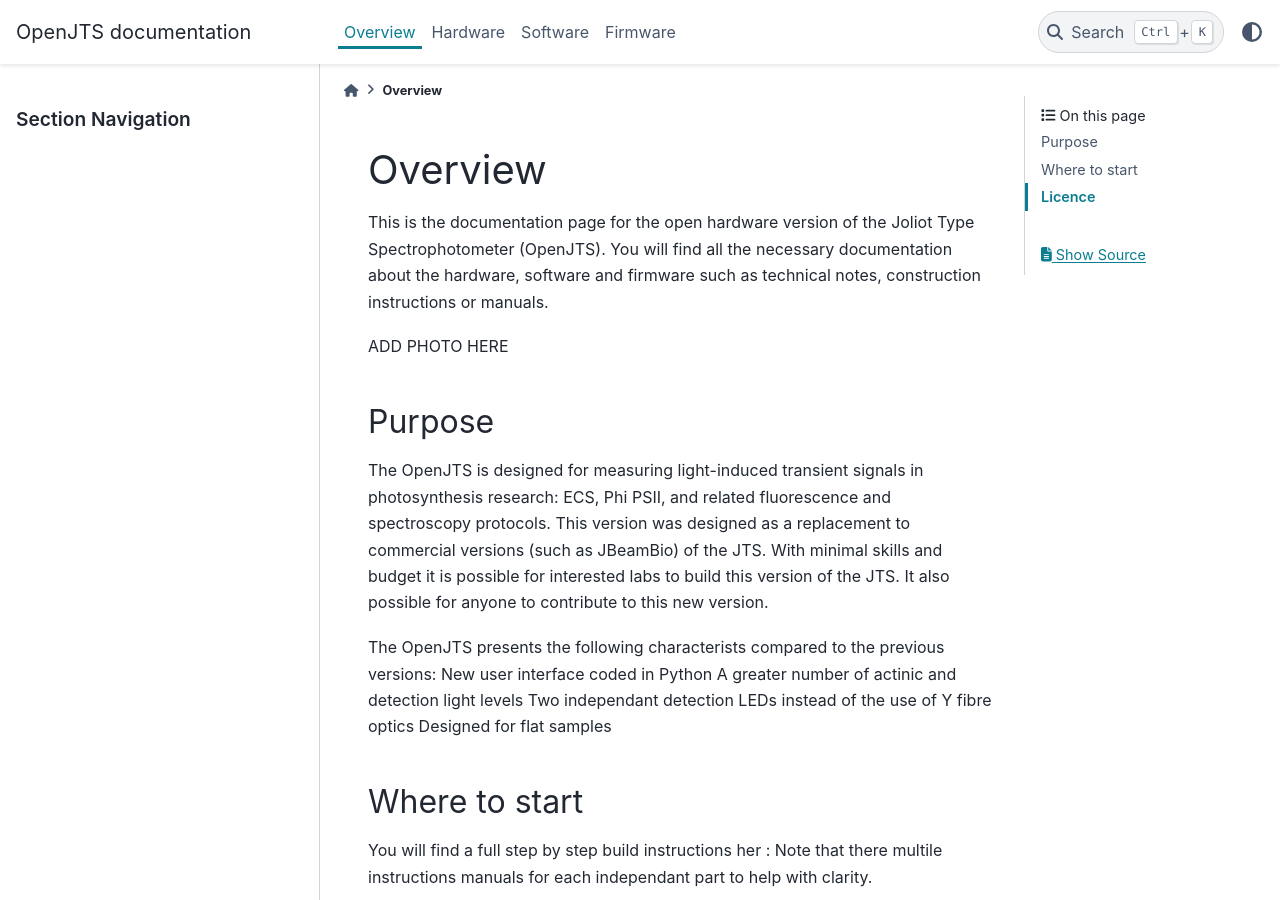
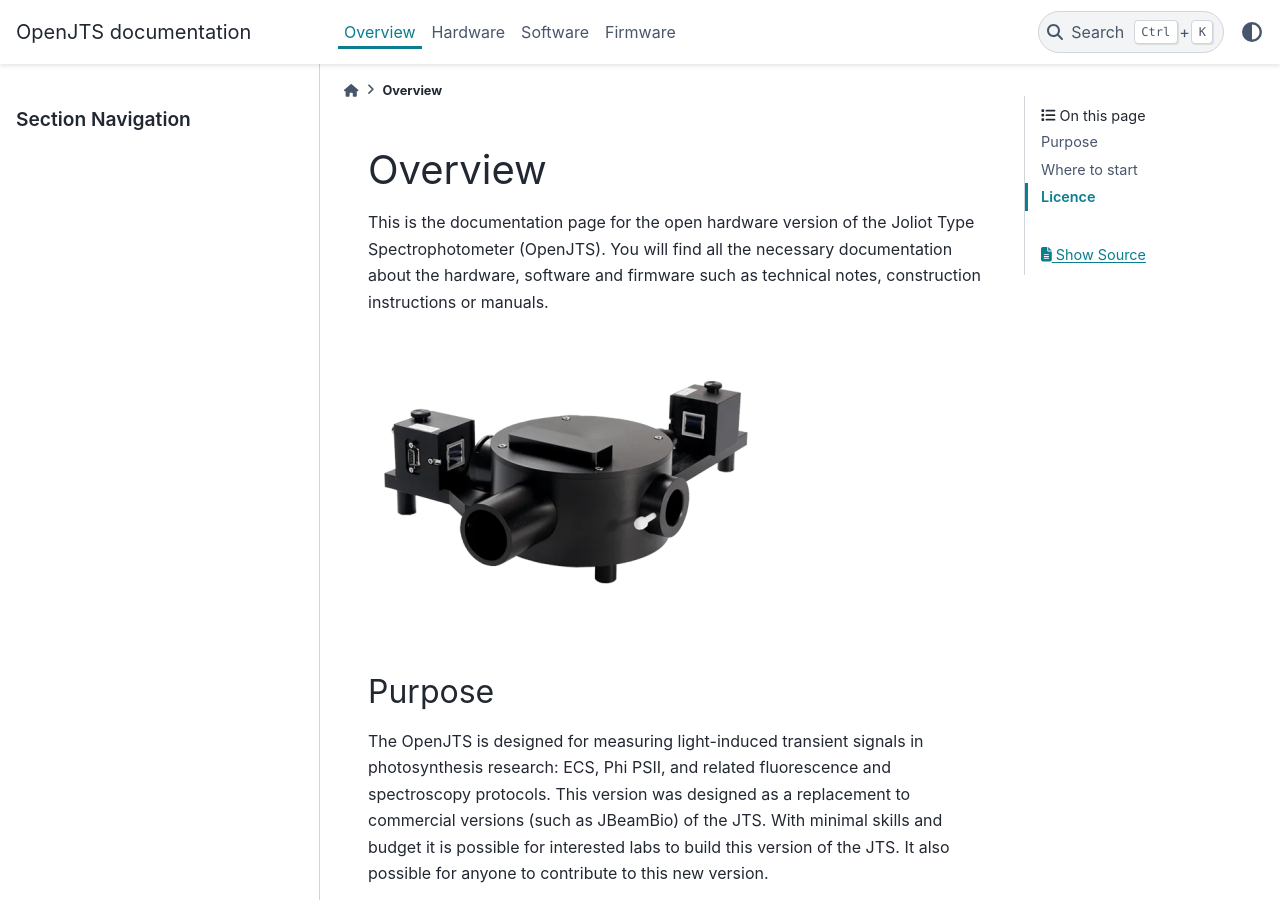
Before and after one commit to ILikeNickelback/OpenJTS, a Sphinx documentation site: the page built from docs/overview.md, in a window 1280 px wide and 900 px high. Built offline with Sphinx 7.4.7 and the PyData theme 0.15.4, drawn with Linux system fonts in a browser that asks for light colours.

```diff
--- a/docs/overview.md
+++ b/docs/overview.md
@@ -2,7 +2,8 @@
 
 This is the documentation page for the open hardware version of the Joliot Type Spectrophotometer (OpenJTS). You will find all the necessary documentation about the hardware, software and firmware such as technical notes, construction instructions or manuals.
 
-ADD PHOTO HERE
+![My image](assets/JTS150_002.png)
+
 
 ## Purpose
 
```
Also changed, not shown: docs/index.md (+0 -3 lines).
